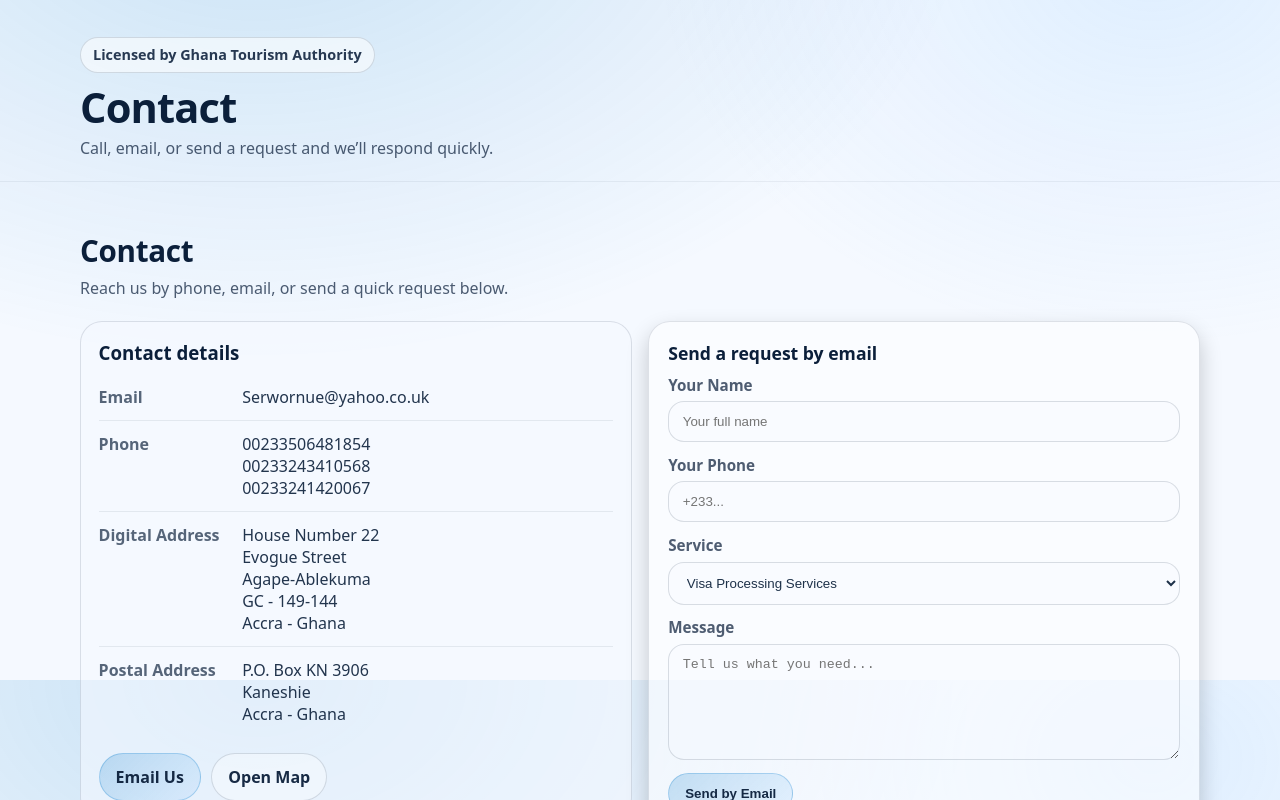
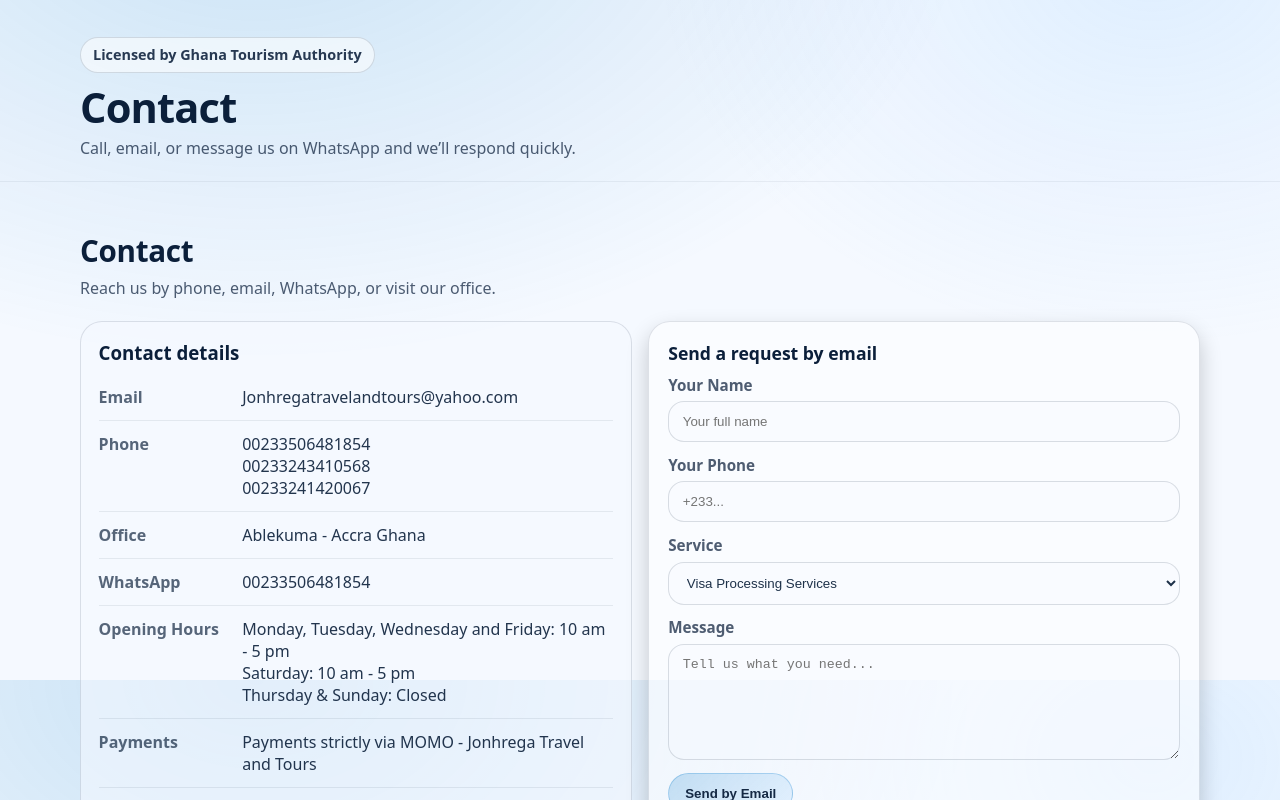
Before and after one commit to learngermanghana/jonhrega-travel-site, a React (Vite) app: page /contact in a window 1280 px wide. Shown: the part 920-1720 px from the top of the page. Built offline with nearby package versions, Linux system fonts and the light colour scheme.

Commit message:
Update consultation CTA and contact details

```diff
--- a/src/components/ConsultationCTA.jsx
+++ b/src/components/ConsultationCTA.jsx
@@ -8,7 +8,7 @@
         <div className="ctaPanel">
           <div>
             <div className="ctaPanel__eyebrow">{eyebrow}</div>
-            <h2 className="ctaPanel__title">Book a consultation or request a callback.</h2>
+            <h2 className="ctaPanel__title">Book a consultation appointment now.</h2>
             <p className="ctaPanel__text">
               Tell us your destination, dates, and goals. We’ll follow up with a clear plan and pricing.
             </p>
@@ -18,7 +18,7 @@
               Book a Consultation
             </Link>
             <Link className="btn btn--ghost" to="/contact">
-              Request a Callback
+              Contact Us
             </Link>
           </div>
         </div>
--- a/src/components/Contact.jsx
+++ b/src/components/Contact.jsx
@@ -53,7 +53,7 @@
       <Container>
         <div className="section__head">
           <h2>Contact</h2>
-          <p>Reach us by phone, email, or send a quick request below.</p>
+          <p>Reach us by phone, email, WhatsApp, or visit our office.</p>
         </div>
 
         <div className="twoCol twoCol--contact">
@@ -63,7 +63,7 @@
             <div className="kv">
               <div className="kv__k">Email</div>
               <div className="kv__v">
-                <a href={"mailto:" + company.email}>{company.email}</a>
+                <a href={"mailto:" + company.email}>{company.displayEmail}</a>
               </div>
             </div>
 
@@ -79,10 +79,29 @@
             </div>
 
             <div className="kv">
-              <div className="kv__k">Digital Address</div>
+              <div className="kv__k">Office</div>
               <div className="kv__v">
-                {company.address.digital.map((l) => <div key={l}>{l}</div>)}
+                {company.address.office.map((l) => <div key={l}>{l}</div>)}
               </div>
+            </div>
+
+            <div className="kv">
+              <div className="kv__k">WhatsApp</div>
+              <div className="kv__v">
+                <a href={"https://wa.me/" + company.whatsapp.value.replace("+", "")}>{company.whatsapp.raw}</a>
+              </div>
+            </div>
+
+            <div className="kv">
+              <div className="kv__k">Opening Hours</div>
+              <div className="kv__v">
+                {company.openingHours.map((l) => <div key={l}>{l}</div>)}
+              </div>
+            </div>
+
+            <div className="kv">
+              <div className="kv__k">Payments</div>
+              <div className="kv__v">{company.paymentNotice}</div>
             </div>
 
             <div className="kv">
--- a/src/components/Hero.jsx
+++ b/src/components/Hero.jsx
@@ -20,7 +20,7 @@
 
           <div className="hero__cta">
             <Link className="btn" to="/assessment">
-              Start Your Application
+              Hurry!! Book Consultation Now
             </Link>
             <Link className="btn btn--ghost" to="/services">
               Explore Our Services
--- a/src/components/Navbar.jsx
+++ b/src/components/Navbar.jsx
@@ -34,7 +34,7 @@
               {l.label}
             </NavLink>
           ))}
-          <Link className="btn btn--small" to="/assessment">Start Now</Link>
+          <Link className="btn btn--small" to="/assessment">Book Consultation Appointment Now</Link>
         </nav>
 
         <button
@@ -60,7 +60,7 @@
                 {l.label}
               </NavLink>
             ))}
-            <Link className="btn" to="/assessment" onClick={() => setOpen(false)}>Start Now</Link>
+            <Link className="btn" to="/assessment" onClick={() => setOpen(false)}>Book Consultation Appointment Now</Link>
           </Container>
         </div>
       )}
--- a/src/data/company.js
+++ b/src/data/company.js
@@ -5,18 +5,16 @@
   licenseNumberPlaceholder: "License No.: AWTT00006525",
   website: "www.jonhregatravelandtours.com",
   email: "Serwornue@yahoo.co.uk",
+  displayEmail: "Jonhregatravelandtours@yahoo.com",
+  whatsapp: { label: "WhatsApp", value: "+233506481854", raw: "00233506481854" },
   phones: [
     { label: "Call", value: "+233506481854", raw: "00233506481854" },
     { label: "Call", value: "+233243410568", raw: "00233243410568" },
     { label: "Call", value: "+233241420067", raw: "00233241420067" }
   ],
   address: {
-    digital: [
-      "House Number 22",
-      "Evogue Street",
-      "Agape-Ablekuma",
-      "GC - 149-144",
-      "Accra - Ghana"
+    office: [
+      "Ablekuma - Accra Ghana"
     ],
     postal: [
       "P.O. Box KN 3906",
@@ -24,5 +22,11 @@
       "Accra - Ghana"
     ]
   },
-  mapQuery: "House Number 22 Evogue Street Agape-Ablekuma Accra Ghana"
+  openingHours: [
+    "Monday, Tuesday, Wednesday and Friday: 10 am - 5 pm",
+    "Saturday: 10 am - 5 pm",
+    "Thursday & Sunday: Closed"
+  ],
+  paymentNotice: "Payments strictly via MOMO - Jonhrega Travel and Tours",
+  mapQuery: "Ablekuma Accra Ghana"
 };
--- a/src/data/structuredData.js
+++ b/src/data/structuredData.js
@@ -13,12 +13,12 @@
     name: company.name,
     url: seo.baseUrl,
     logo: absImage("/images/Jonhrega T.T.png"),
-    email: company.email,
+    email: company.displayEmail,
     telephone: company.phones?.[0]?.value,
     sameAs: [seo.baseUrl],
     address: {
       "@type": "PostalAddress",
-      streetAddress: `${company.address.digital[0]}, ${company.address.digital[1]}, ${company.address.digital[2]}`,
+      streetAddress: company.address.office[0],
       addressLocality: "Accra",
       addressCountry: "GH"
     }
--- a/src/pages/ContactPage.jsx
+++ b/src/pages/ContactPage.jsx
@@ -12,7 +12,7 @@
       />
       <PageHeader
         title="Contact"
-        subtitle="Call, email, or send a request and we’ll respond quickly."
+        subtitle="Call, email, or message us on WhatsApp and we’ll respond quickly."
       />
       <Contact />
     </>
```
